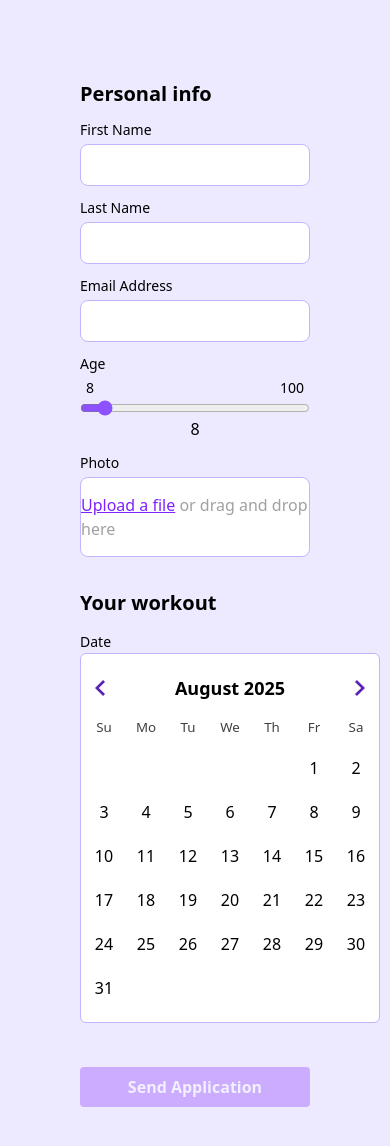
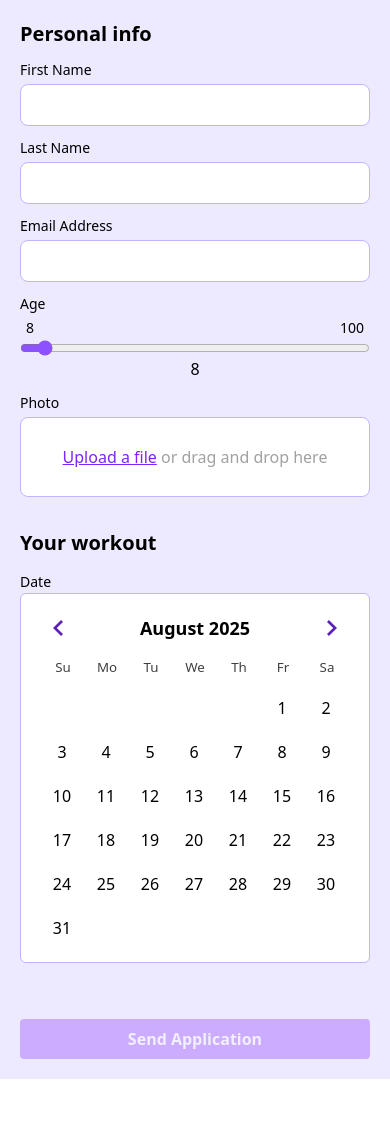
Before and after one commit to GreatLolz/zadanie-react-think1st, a React (Vite) app: page / in a window 390 px wide. Shown: the top 1146 px of the page. After the commit the page ends 1079 px from the top, so only its background shows below. Built offline with nearby package versions, Linux system fonts and the light colour scheme.

Commit message:
fix: responsiveness

```diff
--- a/src/App.tsx
+++ b/src/App.tsx
@@ -4,7 +4,7 @@ import WorkoutForm from "./components/WorkoutForm"
 function App() {
   return (
     <>
-      <div className="flex flex-col min-h-screen bg-violet-100 w-full items-center p-20">
+      <div className="flex flex-col min-h-screen bg-violet-100 w-full items-center p-5 md:p-20">
         <WorkoutForm />
       </div>
     </>
--- a/src/components/DateInput.tsx
+++ b/src/components/DateInput.tsx
@@ -30,7 +30,7 @@ export default function DateInput({ label, onChange }: DateInputProps) {
     }
 
     return (
-        <div className="flex flex-row gap-3">
+        <div className="flex flex-col md:flex-row gap-3">
             <div>
                 <label className="text-sm">{label}</label>
                 <DayPicker
@@ -43,12 +43,13 @@ export default function DateInput({ label, onChange }: DateInputProps) {
                     classNames={{
                         today: "",
                     }}
-                    style={{ width: 'auto', maxWidth: '300px' }}
+                    style={{ width: 'auto' }}
                 />
             </div>
 
             <div className="flex flex-col gap-1">
                 {date ? <label className="text-sm">Time</label> : <></> }
+                <div className="flex flex-row gap-2 flex-wrap">
                     {date ? WORKOUT_HOURS.map((hour, index) => {
                         return (
                             <label key={index} className={`hover:cursor-pointer bg-white p-2 px-3 rounded-md ${workoutHour === hour ? "border-violet-700 border-2" : "border-violet-300 border-1"}`}>
@@ -58,6 +59,8 @@ export default function DateInput({ label, onChange }: DateInputProps) {
                         )
                     }) : <></>}
                 </div>
+
+            </div>
         </div>
     )
 }
--- a/src/components/WorkoutForm.tsx
+++ b/src/components/WorkoutForm.tsx
@@ -40,7 +40,7 @@ export default function WorkoutForm() {
     }
 
     return (
-        <form className="flex flex-col gap-3 w-full max-w-90">
+        <form className="flex flex-col gap-3 w-full max-w-95">
             <h1 className="text-xl font-semibold">Personal info</h1>
             <Input label="First Name" value={formData.firstName} type="text" onChange={(newValue) => handleChange("firstName", newValue)} />
             <Input label="Last Name" value={formData.lastName} type="text" onChange={(newValue) => handleChange("lastName", newValue)} />
```
Lines whose indentation alone changed are shown as unchanged.
